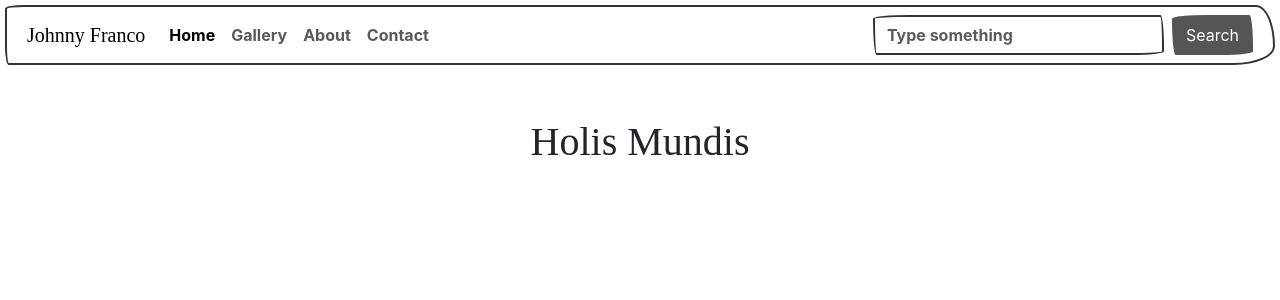
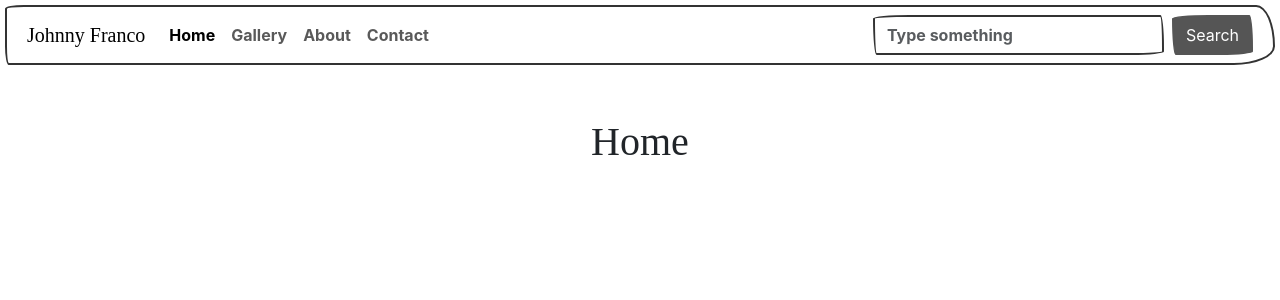
Before and after one commit to arekiu/artist-react-page, a React (Vite) app: page / in a window 1280 px wide. Shown: the top 300 px of the page. Built offline with nearby package versions, Linux system fonts and the light colour scheme; a web font is replaced by a local one.

Commit message:
add error page

```diff
--- a/src/App.tsx
+++ b/src/App.tsx
@@ -5,6 +5,7 @@ import HomePage from "./pages/HomePage";
 import AboutPage from "./pages/AboutPage";
 import ContactPage from "./pages/ContactPage";
 import GalleryPage from "./pages/GalleryPage";
+import ErrorPage from "./pages/ErrorPage";
 
 function App() {
   return (
@@ -15,6 +16,7 @@ function App() {
         <Route path="/about" element={<AboutPage />} />
         <Route path="/contact" element={<ContactPage />} />
         <Route path="/gallery" element={<GalleryPage />} />
+        <Route path="*" element={<ErrorPage />} />
       </Routes>
     </>
   );
--- a/src/components/Navbar.tsx
+++ b/src/components/Navbar.tsx
@@ -36,7 +36,7 @@ function Navbar(): JSX.Element {
                 </Link>
               </li>
               <li className="nav-item">
-                <Link className="nav-link" to="/">
+                <Link className="nav-link" to="/gallery">
                   Gallery
                 </Link>
               </li>
--- /dev/null
+++ b/src/pages/ErrorPage.tsx
@@ -0,0 +1,10 @@
+function ErrorPage(): JSX.Element {
+  return (
+    <div className="container">
+      <h1 className="titles">Error!</h1>
+      <h3>You shouldn´t be here :o </h3>
+    </div>
+  );
+}
+
+export default ErrorPage;
--- a/src/pages/HomePage.tsx
+++ b/src/pages/HomePage.tsx
@@ -1,7 +1,7 @@
 function HomePage(): JSX.Element {
   return (
     <div className="container">
-      <h1 className="titles">Holis Mundis</h1>
+      <h1 className="titles">Home</h1>
     </div>
   );
 }
```
